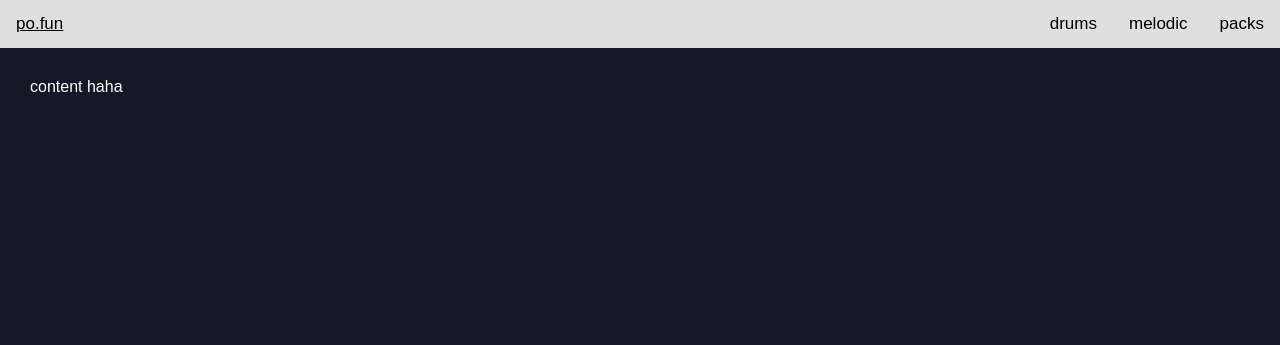
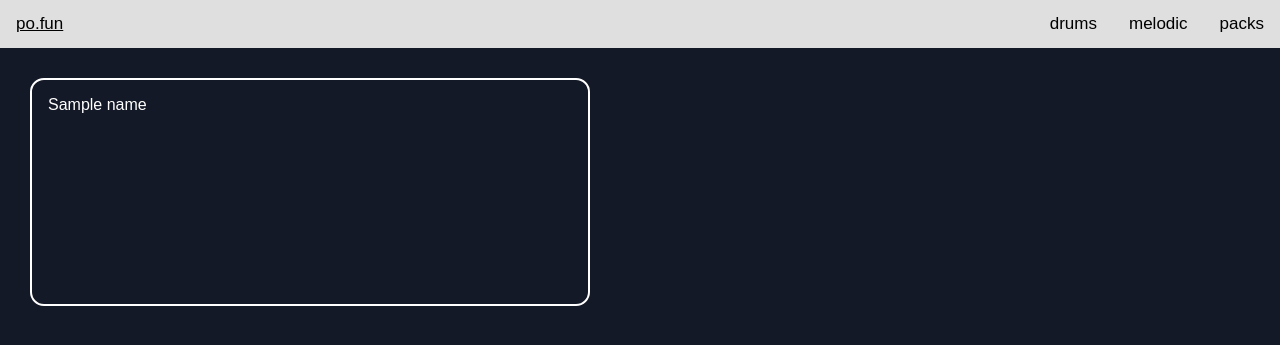
Before and after one commit to neolight1010/po-fun-server, a Django app: page / in a window 1280 px wide. Shown: the top 345 px of the page. Run offline with Django 3.2, Linux system fonts and the light colour scheme; some libraries are stand-ins or nearby versions.

Commit message:
Add sample card to sample index.html

```diff
--- a/app/templates/app/base.html
+++ b/app/templates/app/base.html
@@ -8,6 +8,8 @@
         <link rel="stylesheet" href="https://unpkg.com/purecss@2.0.6/build/pure-min.css" integrity="sha384-Uu6IeWbM+gzNVXJcM9XV3SohHtmWE+3VGi496jvgX1jyvDTXfdK+rfZc8C1Aehk5" crossorigin="anonymous">
 
         <link rel="stylesheet" href="{% static "app/base.css" %}" />
+
+        {% block extra-head %}{% endblock extra-head %}
     </head>
 
     <body>
--- /dev/null
+++ b/sample/static/sample/samples.css
@@ -0,0 +1,9 @@
+.sample-card {
+  padding: 16px;
+  margin-right: 50px;
+
+  border: 2px solid white;
+  border-radius: 14px;
+
+  height: 12em;
+}
--- a/sample/templates/sample/index.html
+++ b/sample/templates/sample/index.html
@@ -1,5 +1,21 @@
 {% extends "app/base.html" %}
+
+{% load static %}
 
 {% block title %}Hello world{% endblock %}
 
-{% block content %}content haha{% endblock %}
+{% block extra-head %}
+    <link rel="stylesheet" href="{% static "sample/samples.css" %}" />
+{% endblock extra-head %}
+
+{% block content %}
+
+    <div id="sample-grid" class="pure-g">
+        <div class="pure-u-1-2">
+            <div class="sample-card">
+                {{"Sample name"}}
+            </div>
+        </div>
+    </div>
+
+{% endblock %}
```
